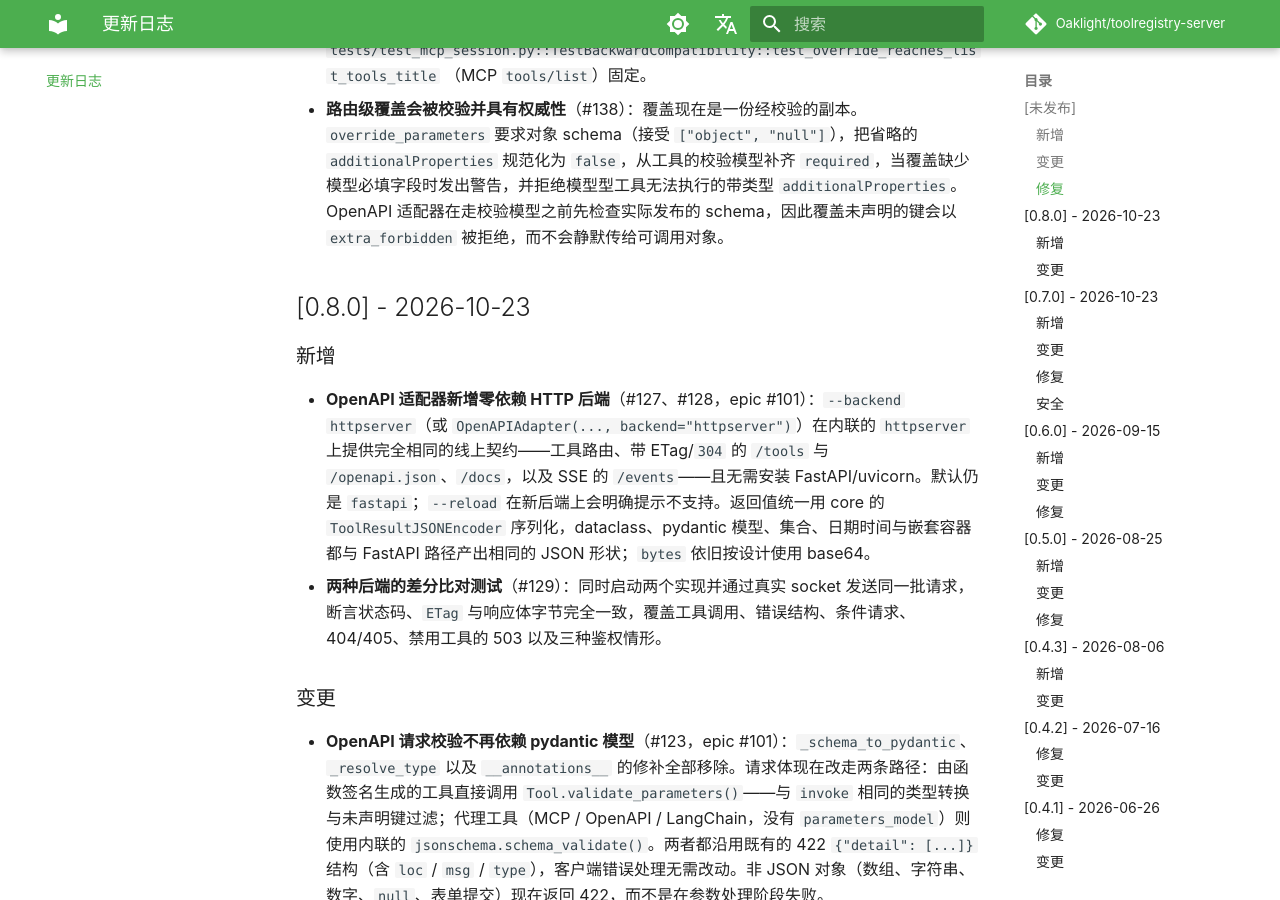
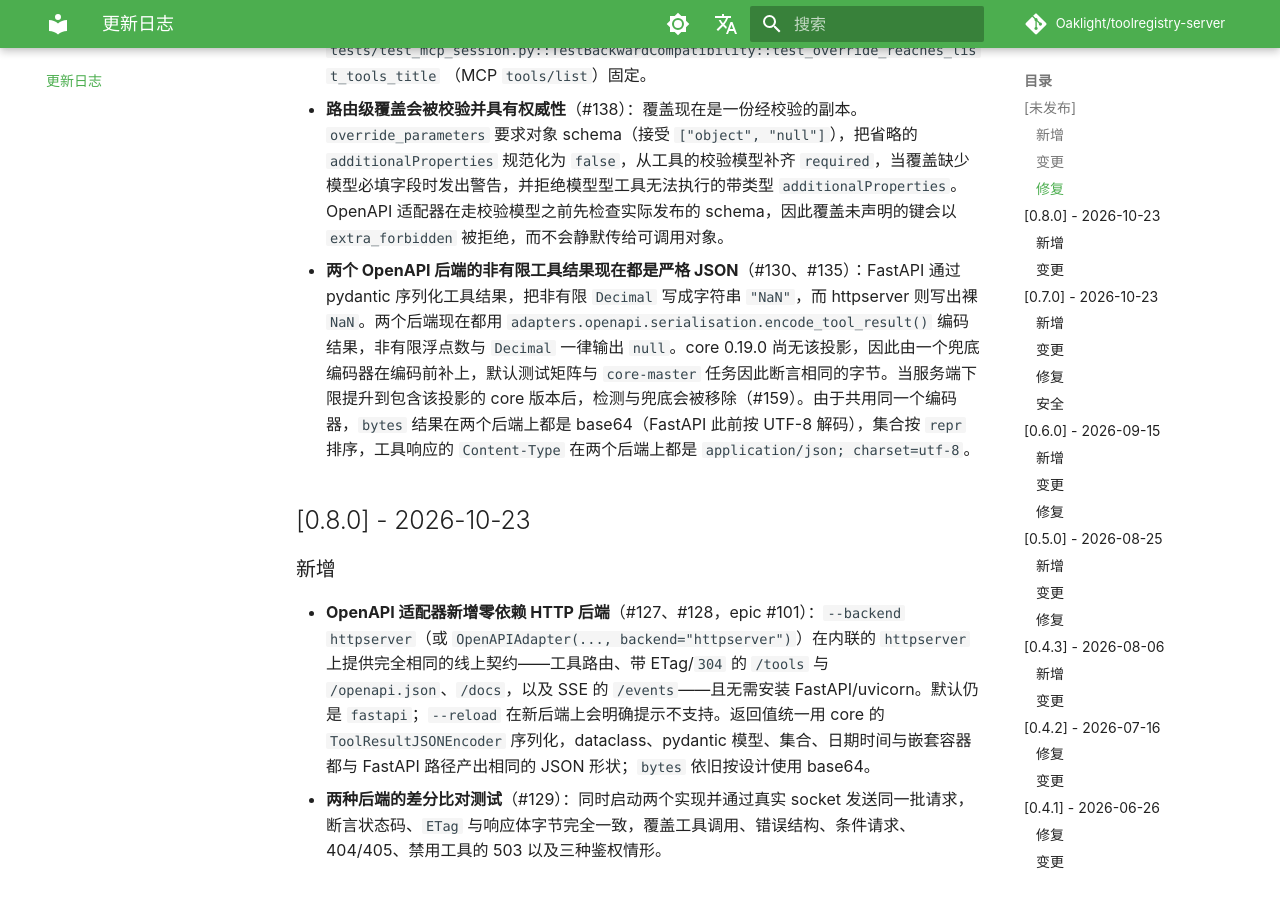
Before and after one commit to Oaklight/toolregistry-server, an MkDocs documentation site: the page built from docs/changelog.md, in a window 1280 px wide and 900 px high, scrolled down 1862 px. Built offline with MkDocs 1.6.1 and Material for MkDocs 9.7.7, drawn with Linux system fonts in a browser that asks for light colours; some web fonts are replaced; comment, search, counter and statistics services are not loaded.

Commit message:
docs(changelog): 记录两个后端的非有限工具结果（#135）

```diff
--- a/docs/changelog.md
+++ b/docs/changelog.md
@@ -31,6 +31,7 @@
   `tests/test_mcp_session.py::TestBackwardCompatibility::test_override_reaches_list_tools_title`
   （MCP `tools/list`）固定。
 - **路由级覆盖会被校验并具有权威性**（#138）：覆盖现在是一份经校验的副本。`override_parameters` 要求对象 schema（接受 `["object", "null"]`），把省略的 `additionalProperties` 规范化为 `false`，从工具的校验模型补齐 `required`，当覆盖缺少模型必填字段时发出警告，并拒绝模型型工具无法执行的带类型 `additionalProperties`。OpenAPI 适配器在走校验模型之前先检查实际发布的 schema，因此覆盖未声明的键会以 `extra_forbidden` 被拒绝，而不会静默传给可调用对象。
+- **两个 OpenAPI 后端的非有限工具结果现在都是严格 JSON**（#130、#135）：FastAPI 通过 pydantic 序列化工具结果，把非有限 `Decimal` 写成字符串 `"NaN"`，而 httpserver 则写出裸 `NaN`。两个后端现在都用 `adapters.openapi.serialisation.encode_tool_result()` 编码结果，非有限浮点数与 `Decimal` 一律输出 `null`。core 0.19.0 尚无该投影，因此由一个兜底编码器在编码前补上，默认测试矩阵与 `core-master` 任务因此断言相同的字节。当服务端下限提升到包含该投影的 core 版本后，检测与兜底会被移除（#159）。由于共用同一个编码器，`bytes` 结果在两个后端上都是 base64（FastAPI 此前按 UTF-8 解码），集合按 `repr` 排序，工具响应的 `Content-Type` 在两个后端上都是 `application/json; charset=utf-8`。
 
 ## [0.8.0] - 2026-10-23
 
```
